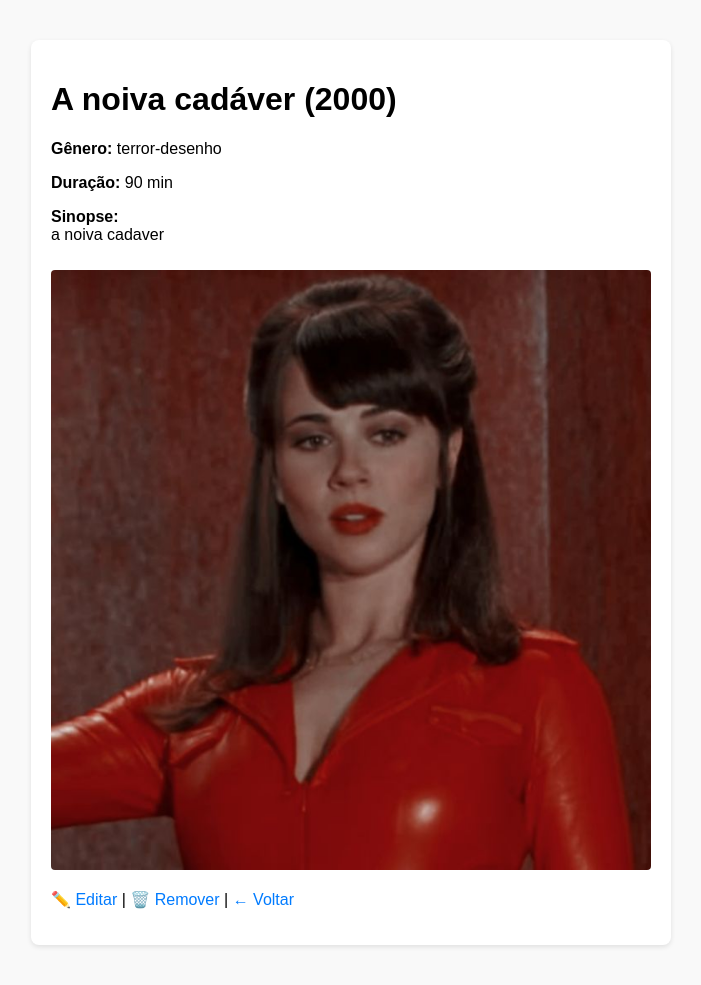
After one commit to Nadja001/Locadora, a Django app: page /filmes/filme/3/ in a window 1280 px wide. The commit adds this page. Shown: the whole page, without its empty margins (289-990 px from the left). Run offline with Django 5.2, Linux system fonts and the light colour scheme; data comes from the database, SQL or seed files in the repository.

Commit message:
Detalhes, que eu tinha esquecido☺️

```diff
--- /dev/null
+++ b/locadora/templates/filmes/filme_detalhe.html
@@ -0,0 +1,30 @@
+<!DOCTYPE html>
+<html lang="pt-br">
+<head>
+    <meta charset="UTF-8">
+    <title>{{ filme.titulo }}</title>
+    <style>
+        body { font-family: Arial, sans-serif; margin: 40px; background-color: #f9f9f9; }
+        .filme { background: #fff; padding: 20px; border-radius: 8px; box-shadow: 0 2px 5px rgba(0,0,0,0.1); max-width: 600px; margin: auto; }
+        img { border-radius: 4px; margin-top: 10px; max-width: 100%; }
+        a { color: #007BFF; text-decoration: none; }
+        a:hover { text-decoration: underline; }
+    </style>
+</head>
+<body>
+    <div class="filme">
+        <h1>{{ filme.titulo }} ({{ filme.ano_lancamento }})</h1>
+        <p><strong>Gênero:</strong> {{ filme.genero }}</p>
+        <p><strong>Duração:</strong> {{ filme.duracao }} min</p>
+        <p><strong>Sinopse:</strong><br>{{ filme.sinopse }}</p>
+        {% if filme.imagem %}
+            <img src="{{ filme.imagem.url }}" alt="{{ filme.titulo }}">
+        {% endif %}
+        <p>
+            <a href="{% url 'filme_editar' filme.id %}">✏️ Editar</a> |
+            <a href="{% url 'filme_remover' filme.id %}">🗑️ Remover</a> |
+            <a href="{% url 'filme_listar' %}">← Voltar</a>
+        </p>
+    </div>
+</body>
+</html>
--- a/locadora/templates/filmes/filmes.html
+++ b/locadora/templates/filmes/filmes.html
@@ -27,6 +27,7 @@
                 <img src="{{ filme.imagem.url }}" alt="{{ filme.titulo }}" width="150">
             {% endif %}
             <p>
+                <a href="{% url 'filme_detalhe' filme.id %}">🔍 Ver detalhes</a>
                 <a href="{% url 'filme_editar' filme.id %}">✏️ Editar</a>
                 <a href="{% url 'filme_remover' filme.id %}">🗑️ Remover</a>
             </p>
--- a/locadora/urls.py
+++ b/locadora/urls.py
@@ -1,6 +1,6 @@
 from django.contrib import admin
 from django.urls import path
-from .views import filme_criar, filme_editar, filme_remover, filme_listar, index
+from .views import filme_criar, filme_detalhe, filme_editar, filme_remover, filme_listar, index
 from django.conf import settings
 from django.conf.urls.static import static
 
@@ -11,4 +11,5 @@ urlpatterns = [
     path('filme/editar/<int:id>/',filme_editar, name='filme_editar'),
     path('filme/remover/<int:id>/',filme_remover,name='filme_remover'),
     path('filme/listar',filme_listar,name='filme_listar'),
+     path('filme/<int:id>/', filme_detalhe, name='filme_detalhe'),
 ]
--- a/locadora/views.py
+++ b/locadora/views.py
@@ -42,6 +42,13 @@ def filme_listar(request):
     }
     return render(request, "filmes/filmes.html",context)
 
+def filme_detalhe(request, id):
+    filme = get_object_or_404(Filme, id=id)
+    context = {
+        'filme': filme
+    }
+    return render(request, "filmes/filme_detalhe.html", context)
+
 def index(request):
     total_filmes = Filme.objects.count()
     context = {
```
